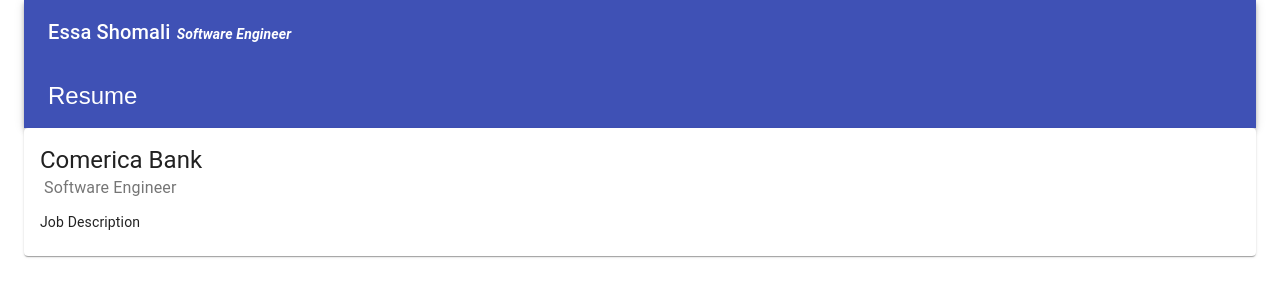
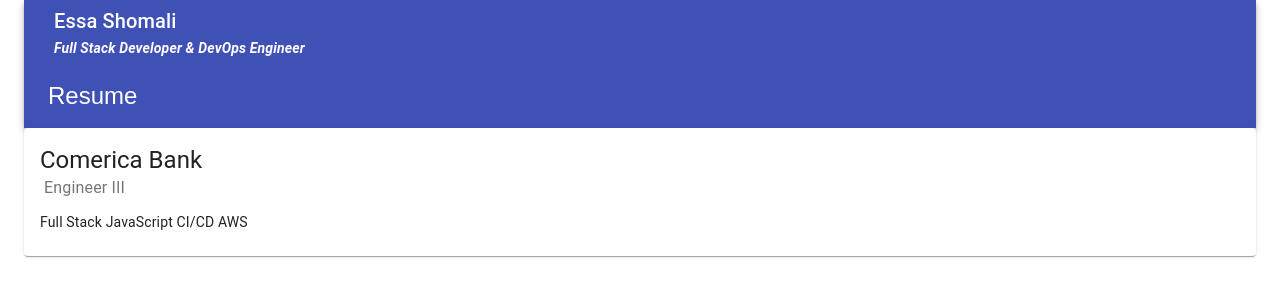
Before and after one commit to eshomali/ts-codebase, a React (Create React App) app in the folder react-ui/: page / in a window 1280 px wide. Shown: the top 300 px of the page. Built offline with nearby package versions, Linux system fonts and the light colour scheme.

Commit message:
resume card

```diff
--- a/react-ui/src/App.css
+++ b/react-ui/src/App.css
@@ -4,12 +4,13 @@
 
 .fullName {
   display: inline-block;
+  margin-left: 6px;
 }
 
 .indTitle {
   margin-left: 6px;
-  margin-top: 6px;
-  display: inline-block;
+  margin-top: 0px;
+  /*display: inline-block;*/
   font-size: 14px;
   font-weight: bold;
   font-style: italic;
--- a/react-ui/src/structure/Header.tsx
+++ b/react-ui/src/structure/Header.tsx
@@ -14,7 +14,7 @@
         <Toolbar>
           <Typography variant="h6">
             <div className="fullName">Essa Shomali</div>
-            <div className="indTitle">Software Engineer</div>
+            <div className="indTitle">Full Stack Developer & DevOps Engineer</div>
           </Typography>
         </Toolbar>
         <Toolbar>
--- a/react-ui/src/structure/components/Resume.tsx
+++ b/react-ui/src/structure/components/Resume.tsx
@@ -34,10 +34,12 @@
           Comerica Bank
         </Typography>
         <Typography className={classes.pos} color="textSecondary">
-          &nbsp;Software Engineer
+          &nbsp;Engineer III
         </Typography>
         <Typography variant="body2" component="p">
-          Job Description
+          Full Stack JavaScript
+          CI/CD
+          AWS
         </Typography>
       </CardContent>
     </Card>
```
Also changed, not shown: 1 other file (tests, documents, lock files or other folders).
